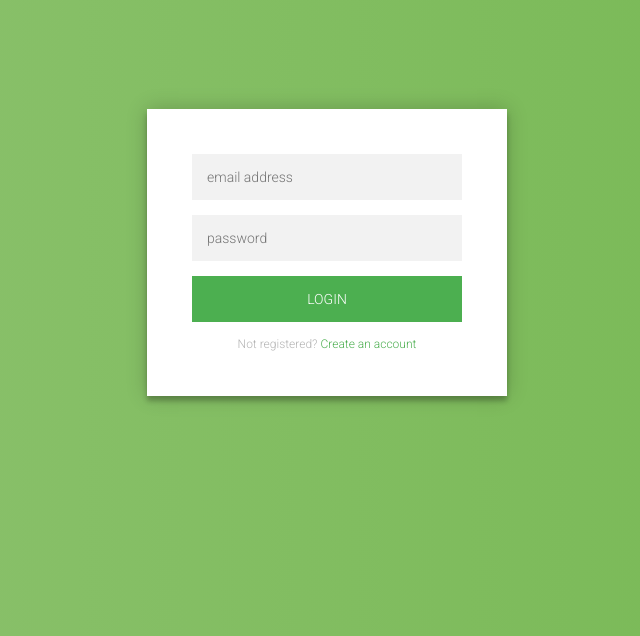
After one commit to tlatkdgus1/Recipe, a Django app: page /user/login/ in a window 1280 px wide. The commit adds this page. Shown: the top 636 px of the page, without its empty margins (313-953 px from the left). Run offline with Django 3.2, Linux system fonts and the light colour scheme; some libraries are stand-ins or nearby versions.

Commit message:
front & back

```diff
--- a/recipe/urls.py
+++ b/recipe/urls.py
@@ -1,9 +1,11 @@
 from django.conf.urls import url
 from django.contrib import admin
 from userAccount import views
+from django.conf.urls import url, include
 
 urlpatterns = [
     url(r'^admin/', admin.site.urls),
-    url(r'^main/$', views.MainForm.as_view(), name='main')
+    url(r'^index/$', views.Index.as_view(), name='index'),
+    url(r'^user/', include('userAccount.urls', namespace='user')),
 
 ]
--- /dev/null
+++ b/templates/account.html
@@ -0,0 +1,32 @@
+<!DOCTYPE html>
+{% load static %}
+<html >
+<head>
+  <meta charset="UTF-8">
+  <title>Recipe Project</title>
+      <link rel="stylesheet" href="{% static  "css/style.css"%}">
+</head>
+
+<body>
+  <div class="login-page">
+  <div class="form">
+      {{ msg }}
+      <form method="POST" action="{% url 'user:signForm' %}" class="register-form"> {% csrf_token %}
+        <input type="text" name="user_id" placeholder="email address"/>
+        <input type="password" name="user_pw" placeholder="password"/>
+        <input type="password" name="user_pwConfirm" placeholder="password confirm"/>
+        <button>create</button>a
+        <p class="message">Already registered? <a href="#">Sign In</a></p>
+      </form>
+      <form method="POST" action="{% url 'user:loginForm' %}" class="login-form"> {% csrf_token %}
+        <input type="text" name="user_id" placeholder="email address"/>
+        <input type="password" name="user_pw" placeholder="password"/>
+        <button>login</button>
+        <p class="message">Not registered? <a href="#">Create an account</a></p>
+      </form>
+  </div>
+</div>
+  <script src='http://cdnjs.cloudflare.com/ajax/libs/jquery/2.1.3/jquery.min.js'></script>
+    <script src="{% static "js/index.js" %}"></script>
+</body>
+</html>
--- a/userAccount/models.py
+++ b/userAccount/models.py
@@ -12,4 +12,5 @@ class Recipe(models.Model):
 	tags = models.ManyToManyField(Tag)
 
 class MyUser(AbstractUser):
-    recipe = models.ManyToManyField(Recipe)
+	nickname = models.CharField(max_length=10)
+	recipe = models.ManyToManyField(Recipe)
--- a/userAccount/urls.py
+++ b/userAccount/urls.py
@@ -1,6 +1,7 @@
 from django.conf.urls import url
 from . import views
 urlpatterns = [
+    url(r'^account/$', views.Account.as_view(), name='account'),
     url(r'^sign/$', views.SignForm.as_view(), name='signForm'),
     url(r'^login/$', views.LoginForm.as_view(), name='loginForm'),
     url(r'^logout/$', views.logout, name='logout'),
--- a/userAccount/views.py
+++ b/userAccount/views.py
@@ -3,9 +3,16 @@ from django.views.generic import View
 from django.contrib.auth import authenticate, login, logout as _logout
 from .models import MyUser
 
-class MainForm(View):
+class Index(View):
     def get(self, request, *args, **kwargs):
-        return render(request, 'main.html')
+        return render(request, 'index.html')
+
+    def post(self, request, *args, **kwargs):
+        pass
+
+class Account(View):
+    def get(self, request, *args, **kwargs):
+        return render(request, 'account.html')
 
     def post(self, request, *args, **kwargs):
         pass
@@ -17,30 +24,37 @@ class SignForm(View):
     def post(self, request, *args, **kwargs):
         user_id = request.POST['user_id']
         user_pw = request.POST['user_pw']
+        user_pwConfirm = request.POST['user_pwConfirm']
+        user_nickname = request.POST['user_nickname']
 
-        try:
-            user_model = MyUser.objects.create(username=user_id)
-            user_model.set_password(user_pw)
-            user_model.save()
-        except:
-            return render(request, 'userAccount/signForm.html', {'error' : "회원가입에 실패하였습니다."})
+        if(user_pw == user_pwConfirm):
+            try:
+                user_model = MyUser.objects.create(username=user_id, nickname=user_nickname)
+                user_model.set_password(user_pw)
+                user_model.save()
+            except:
+                return render(request, 'account.html', {'msg' : "회원가입에 실패하였습니다."})
 
-        return render(request, 'userAccount/loginForm.html', {'msg' : "환영합니다."})
+            return render(request, 'index.html', {'msg' : "환영합니다."})
+
+        else:
+            return render(request, 'account.html', {'msg': "비밀번호가 다릅니다."})
 
 class LoginForm(View):
     def get(self, request, *args, **kwargs):
-        return render(request, 'userAccount/loginForm.html')
+        return render(request, 'account.html')
 
     def post(self, request, *args, **kwargs):
         user_id = request.POST['user_id']
         user_pw = request.POST['user_pw']
+
         user = authenticate(username=user_id, password=user_pw)
         if user is not None:
             login(request, user)
-            return render(request, 'main.html')
+            return render(request, 'index.html')
         else:
-            return render(request, 'userAccount/loginForm.html', {'msg' : "로그인에 실패하였습니다."})
+            return render(request, 'account.html', {'msg' : "로그인에 실패하였습니다."})
 
 def logout(request):
     _logout(request)
-    return render(request, 'main.html')
+    return render(request, 'index.html')
```
Also changed, not shown: templates/index.html (+3 -20 lines), db.sqlite3, userAccount/static/css/style.css (renamed from templates/css/style.css), userAccount/static/js/index.js (renamed from templates/js/index.js).
